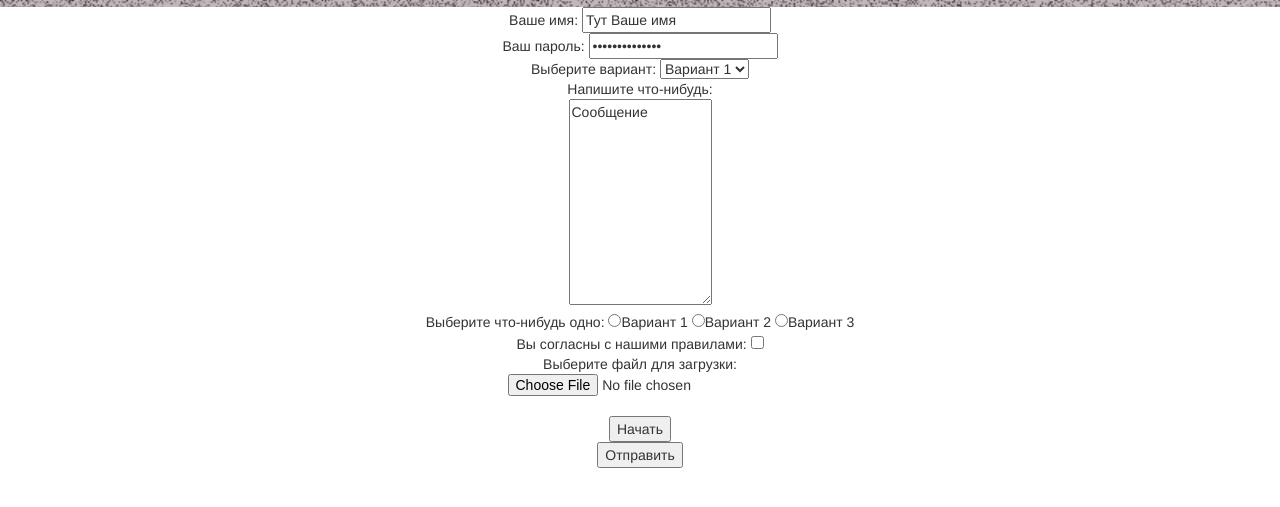
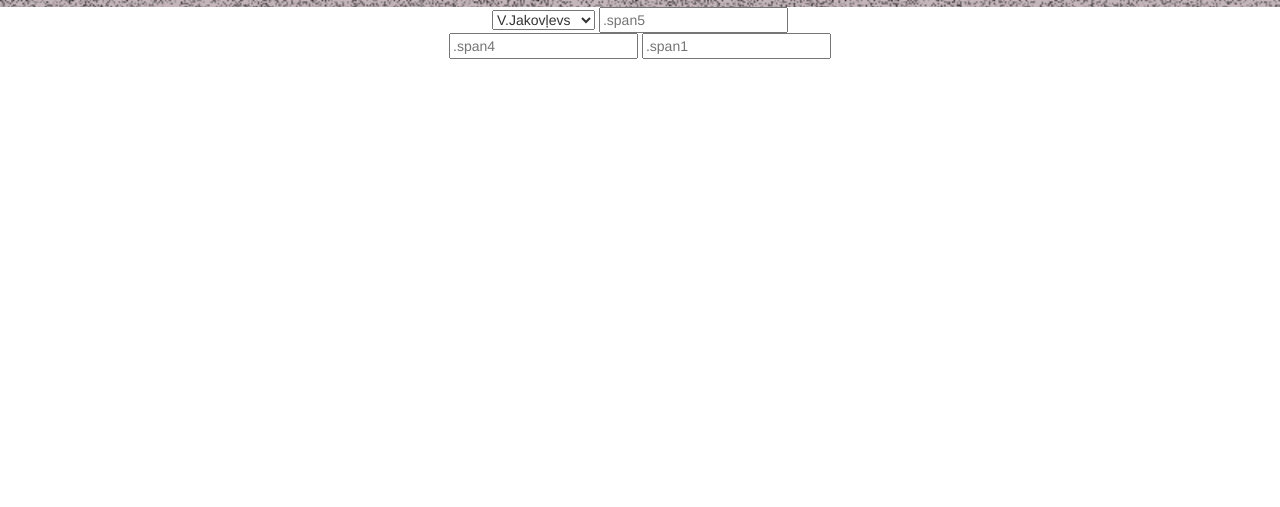
Before and after one commit to vladkour12/GGWP, a plain HTML site: page GGWP-site/index.html in a window 1280 px wide. Shown: the part 249-756 px from the top of the page. Drawn offline with Linux system fonts and the light colour scheme; files whose address does not match are found by name.

Commit message:
vladkour
http://mybootstrap.ru/base-css/#forms

```diff
--- a/GGWP-site/assets/css/style.css
+++ b/GGWP-site/assets/css/style.css
@@ -62,3 +62,8 @@ hr {
   -o-background-size: cover;
 
 }
+
+.controls {
+  text-align: center;
+  border-spacing:inherit;
+}
--- a/GGWP-site/index.html
+++ b/GGWP-site/index.html
@@ -29,46 +29,59 @@
   </div>
 </nav>
 <div id="headerwrap">
-    <div class="container">
       <div class="row centered">
         <h1>Бланк Брака</h1>
         <h2>Заполните все поля и нажмите отправить!</h2>
       </div>
-    </div>
   </div>
-  <div align = "center">
-    <form name = "form1" action = "script/request.php" method = "get">
-      Ваше имя: <input type = "text" name = "firstname" value = "Тут Ваше имя">
-      <br>
-      Ваш пароль: <input type = "password" name = "pass" value = "Тут Ваш пароль">
-      <br>
-      Выберите вариант:
-      <select name = "choice">
-        <option value = "1">Вариант 1
-        <option value = "2">Вариант 2
-        <option value = "3">Вариант 3
-      </select>
-      <br>
-      Напишите что-нибудь:
-      <br>
-      <textarea name = "message" rows = "10" cols = "15">Сообщение</textarea>
-      <br>
-      Выберите что-нибудь одно:
-      <input type = "radio" name = "choiceradio" value = "1">Вариант 1
-      <input type = "radio" name = "choiceradio" value = "2">Вариант 2
-      <input type = "radio" name = "choiceradio" value = "3">Вариант 3
-      <br>
-      Вы согласны с нашими правилами:
-      <input type = "checkbox" name = "terms" value = "yes">
-      <br>
-      Выберите файл для загрузки:
-      <input type = "file" name = "path">
-      <br>
-      <input type = "button" name = "start" value = "Начать">
-      <br>
-      <input type = "submit" value = "Отправить">
-    </form>
+  <div class="controls">
+  <select>
+    <option>V.Jakovļevs</option>
+    <option>J.Jarovaja</option>
+    <option>J.Arčibasova</option>
+    <option>Dmitrijs</option>
+    <option>A.Snikers</option>
+  </select>
+    <input class="span5" type="text" placeholder=".span5">
   </div>
+  <div class="controls controls-row">
+    <input class="span4" type="text" placeholder=".span4">
+    <input class="span1" type="text" placeholder=".span1">
+  </div>
+
+
+
+
+
+
+
+
+
+
+
+<!---
+<div class="container">
+  <form action="http://ab-w.net/comments.php" method="post" name="commentform" id="commentform">
+    <strong>Pardevējs</strong>
+    <p><select name="select" size="1">
+      <option value="s1">V.Jakovļevs</option>
+      <option value="s2">J.Jarovaja</option>
+      <option value="s3">J.Arčibasova</option>
+      <option value="s4">Dmitrijs</option>
+    </select>
+    <p><input type="text" name="author" id="author" value="" size="8" />
+      <strong>RMA</strong>
+    </p>
+    <p><input type="text" name="email" id="email" value="" size="25" />
+      <strong> Pardevējs</strong>
+    </p>
+    <p><textarea name="comment" id="comment" cols="48" rows="8"> </textarea>
+    </p>
+    <p><input name="submit" type="submit" id="submit" value="Отправить" />
+    </p>
+  </form>
+</div>
+-->
 
 
 
```
